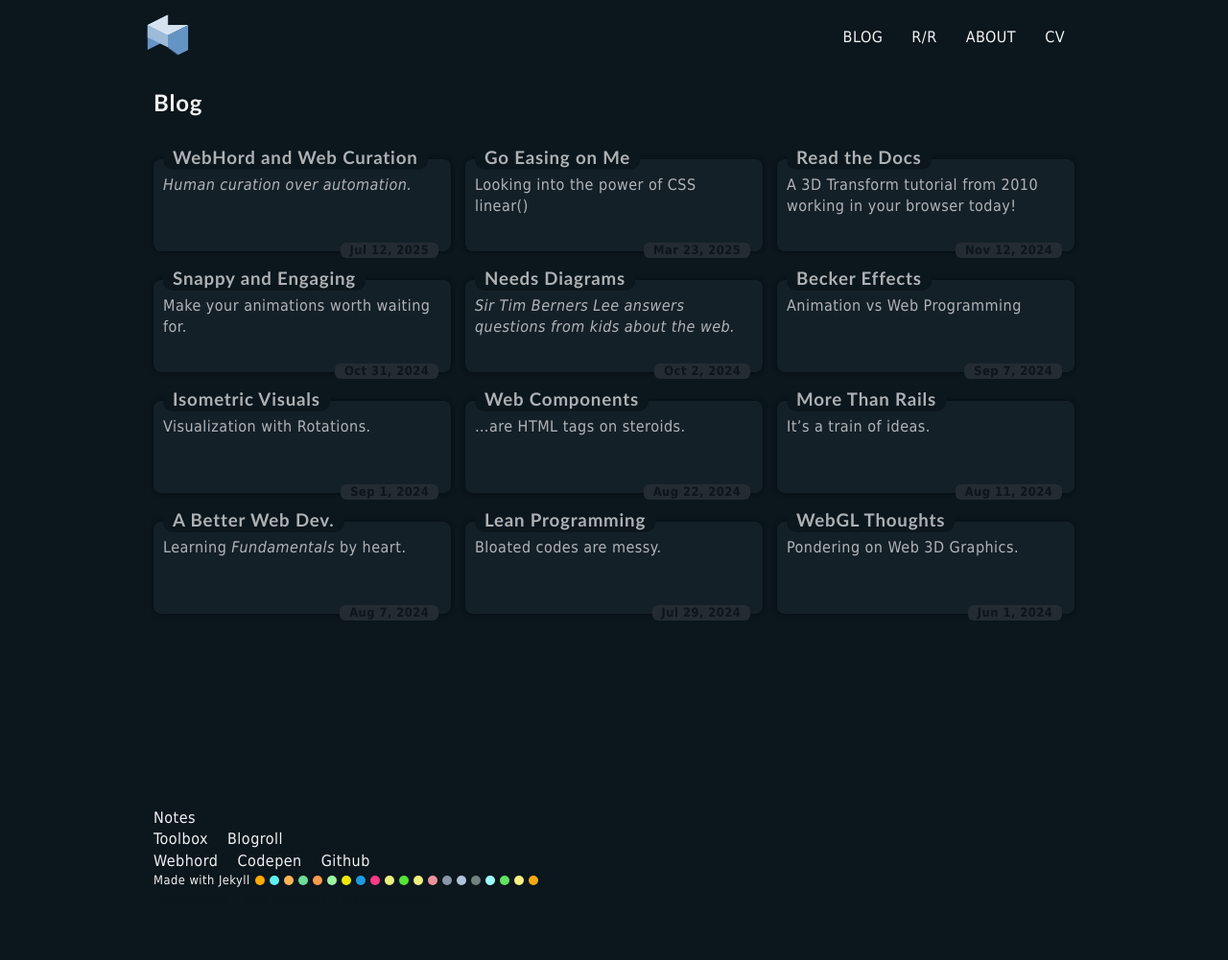
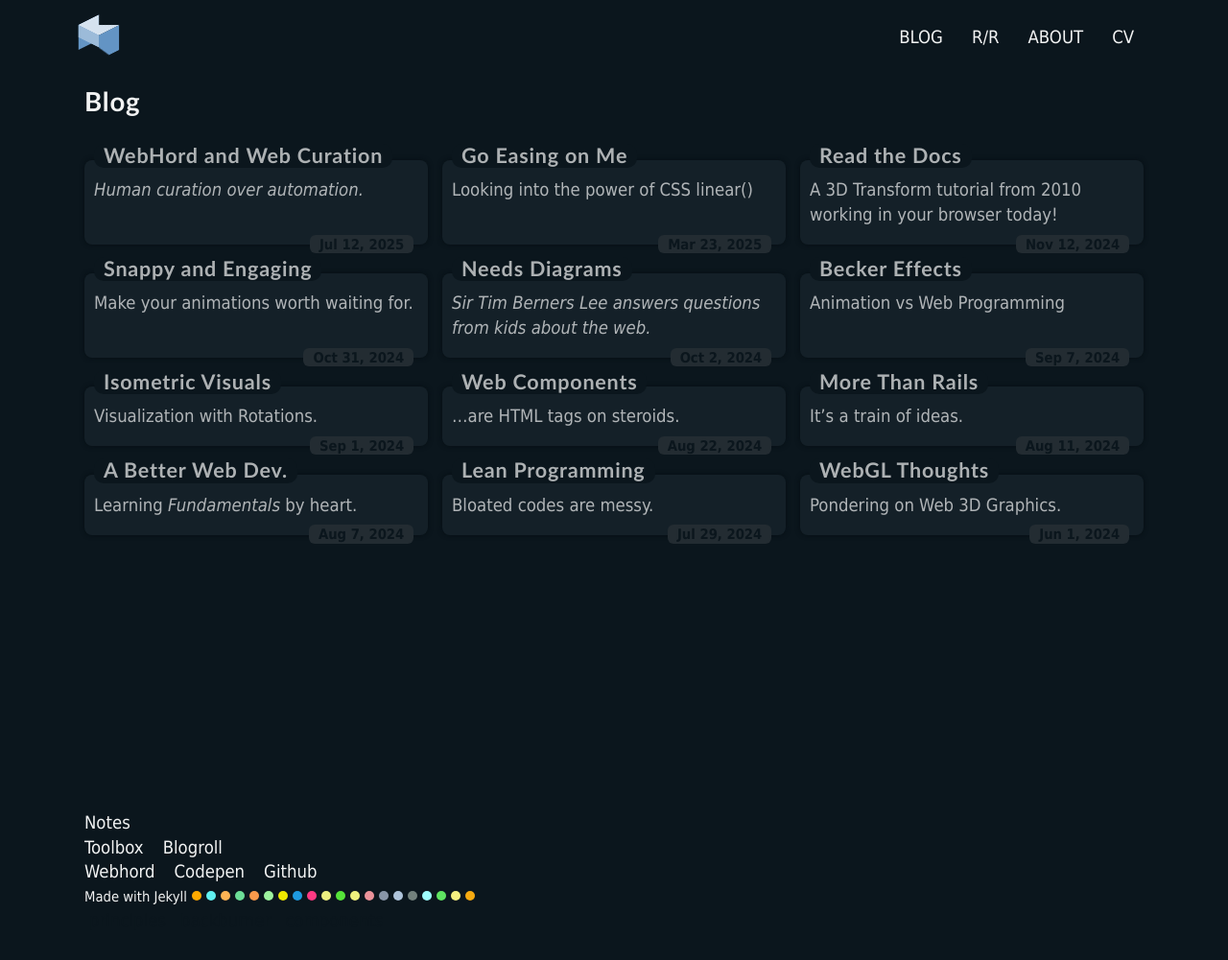
Before and after one commit to mpdagang/mpdagang.github.io, a Jekyll site: the page built from _pages/blog.html, in a window 1280 px wide. Shown: the whole page at 96% size. Built offline with Jekyll 4.4.1, drawn with Linux system fonts in a browser that asks for light colours; before the commit the page ends 977 px from its top, so only the background shows below that.

Commit message:
main style updates

```diff
--- a/assets/styles/main.scss
+++ b/assets/styles/main.scss
@@ -11,10 +11,9 @@
 }
 
 body {
-  font-family: Tahoma, Arial, system-ui;
-  font-size: 1rem;
-  line-height: 1.4;
-  letter-spacing: 0.03em;
+  font-family: Tahoma, Geneva, Verdana, sans-serif, system-ui;
+  font-size: 1.15rem;
+  line-height: calc(0.2rem*8);
   background-color: #0B161D;
   // color: #F8F8F8;
   color: #f2f3f3;
@@ -268,6 +267,15 @@
 .mp-u-details:hover,
 .mp-u-details:open {
   margin-left: 10px;
+}
+
+.s-link {
+    background-color: var(--mp-c-lua-04);
+    border: 2px solid var(--mp-c-mn-04);
+    box-shadow: 0 4px var(--mp-c-mn-04);
+    border-radius: 5px;
+    padding: 3px 7px;
+    line-height: 1;
 }
 
 /* State
@@ -614,7 +622,6 @@
 }
 
 .blog-card{
-  min-height: 6em;
   border-radius: 8px;
   padding: 0 10px 0;
   position: relative;
```
